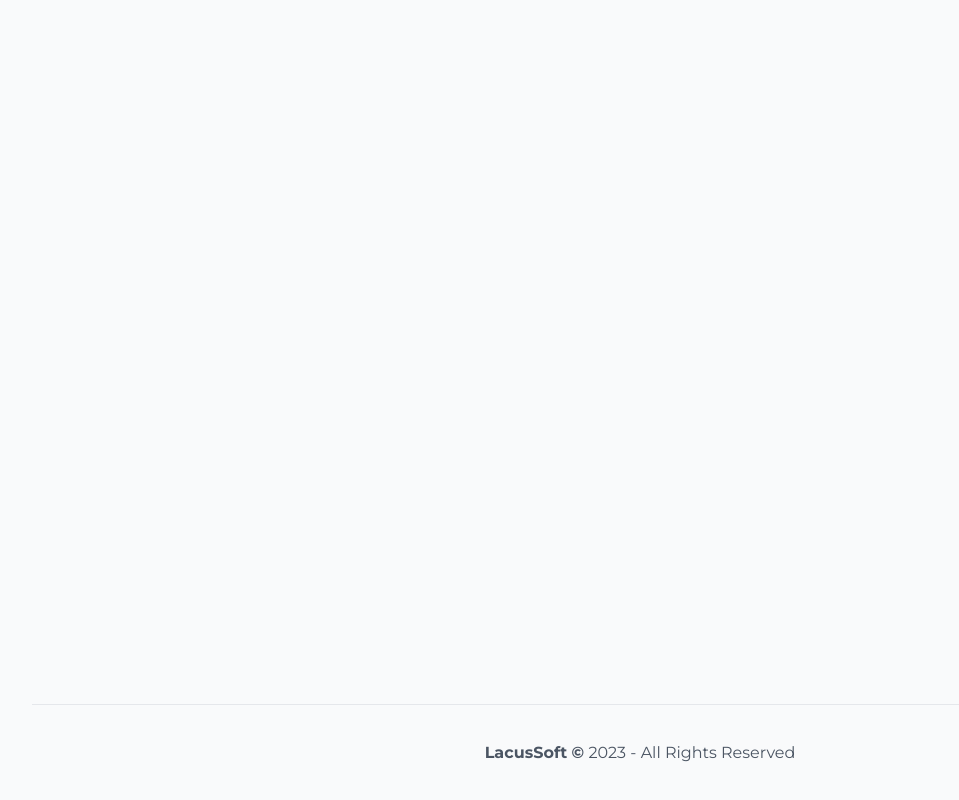
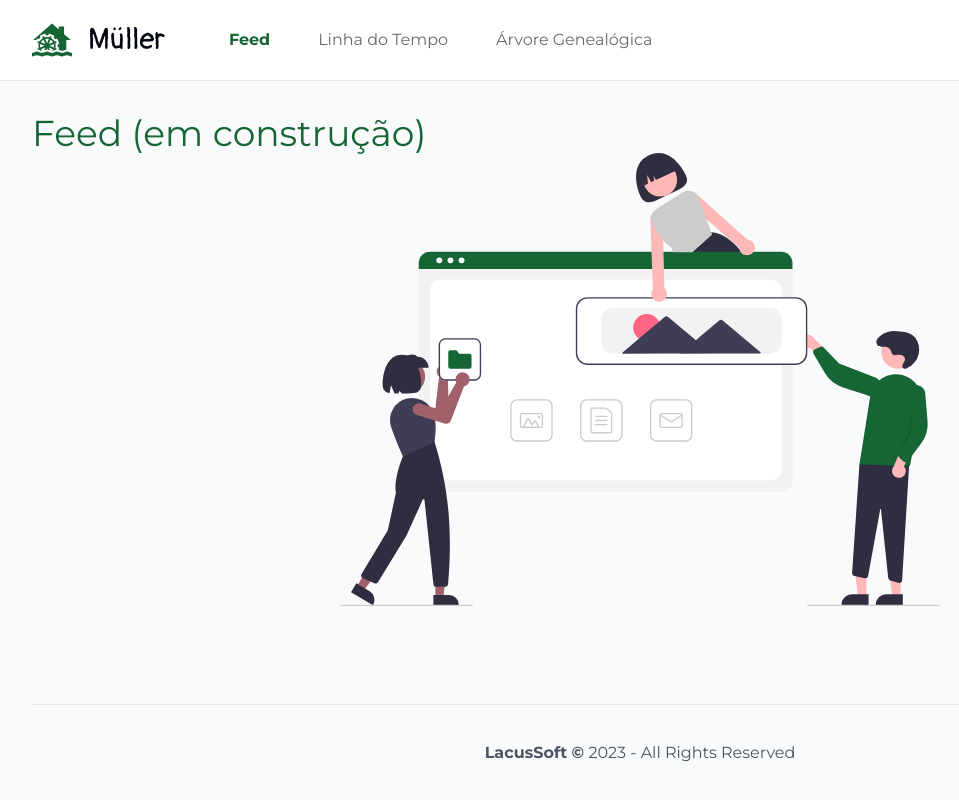
Before and after one commit to juliolmuller/fam-muller, a Vue app in the folder web/: page /feed in a window 1280 px wide. Shown: the whole page, without its empty margins (0-959 px from the left). Built offline with nearby package versions, Linux system fonts and the light colour scheme.

Commit message:
feat: create layout and base pages for platform

```diff
--- /dev/null
+++ b/web/src/layouts/PlatformLayout/PlatformLayout.vue
@@ -0,0 +1,50 @@
+<script setup lang="ts">
+import { RouterLink } from 'vue-router';
+
+import { Button } from '~/components';
+</script>
+
+<template>
+  <header class="flex items-center gap-4 border-b border-b-gray-200 bg-white px-8 py-4">
+    <RouterLink
+      class="mr-8 inline-flex items-center gap-4 font-brand text-3xl"
+      to="/"
+    >
+      <img
+        src="/img/logo.svg"
+        alt="Müller logo"
+        height="40"
+        width="40"
+      />
+      Müller
+    </RouterLink>
+
+    <Button
+      to="/feed"
+      is-nav
+      secondary
+    >
+      Feed
+    </Button>
+
+    <Button
+      to="/timeline"
+      is-nav
+      secondary
+    >
+      Linha do Tempo
+    </Button>
+
+    <Button
+      to="/genealogy"
+      is-nav
+      secondary
+    >
+      Árvore Genealógica
+    </Button>
+  </header>
+
+  <main class="px-8">
+    <RouterView />
+  </main>
+</template>
--- /dev/null
+++ b/web/src/layouts/PlatformLayout/index.ts
@@ -0,0 +1 @@
+export { default as PlatformLayout } from './PlatformLayout.vue';
--- a/web/src/layouts/index.ts
+++ b/web/src/layouts/index.ts
@@ -1 +1,2 @@
 export * from './HomeLayout';
+export * from './PlatformLayout';
--- /dev/null
+++ b/web/src/pages/FeedPage/FeedPage.vue
@@ -0,0 +1,15 @@
+<script setup lang="ts"></script>
+
+<template>
+  <div class="flex h-[60vh] flex-col justify-between lg:container">
+    <div class="text-4xl text-brand-800">Feed (em construção)</div>
+
+    <img
+      class="self-center"
+      alt="page under construction"
+      src="/img/under-construction.svg"
+      height="600"
+      width="600"
+    />
+  </div>
+</template>
--- /dev/null
+++ b/web/src/pages/FeedPage/index.ts
@@ -0,0 +1 @@
+export { default as FeedPage } from './FeedPage.vue';
--- /dev/null
+++ b/web/src/pages/GenealogyPage/GenealogyPage.vue
@@ -0,0 +1,15 @@
+<script setup lang="ts"></script>
+
+<template>
+  <div class="flex h-[60vh] flex-col justify-between lg:container">
+    <div class="text-4xl text-brand-800">Árvore Genealógica (em construção)</div>
+
+    <img
+      class="self-center"
+      alt="page under construction"
+      src="/img/under-construction.svg"
+      height="600"
+      width="600"
+    />
+  </div>
+</template>
--- /dev/null
+++ b/web/src/pages/GenealogyPage/index.ts
@@ -0,0 +1 @@
+export { default as GenealogyPage } from './GenealogyPage.vue';
--- /dev/null
+++ b/web/src/pages/TimelinePage/TimelinePage.vue
@@ -0,0 +1,15 @@
+<script setup lang="ts"></script>
+
+<template>
+  <div class="flex h-[60vh] flex-col justify-between lg:container">
+    <div class="text-4xl text-brand-800">Linha do Tempo (em construção)</div>
+
+    <img
+      class="self-center"
+      alt="page under construction"
+      src="/img/under-construction.svg"
+      height="600"
+      width="600"
+    />
+  </div>
+</template>
--- /dev/null
+++ b/web/src/pages/TimelinePage/index.ts
@@ -0,0 +1 @@
+export { default as TimelinePage } from './TimelinePage.vue';
--- a/web/src/pages/index.ts
+++ b/web/src/pages/index.ts
@@ -1 +1,4 @@
+export * from './FeedPage';
+export * from './GenealogyPage';
 export * from './HomePage';
+export * from './TimelinePage';
```
Also changed, not shown: web/src/router.ts (+20 -2 lines).
